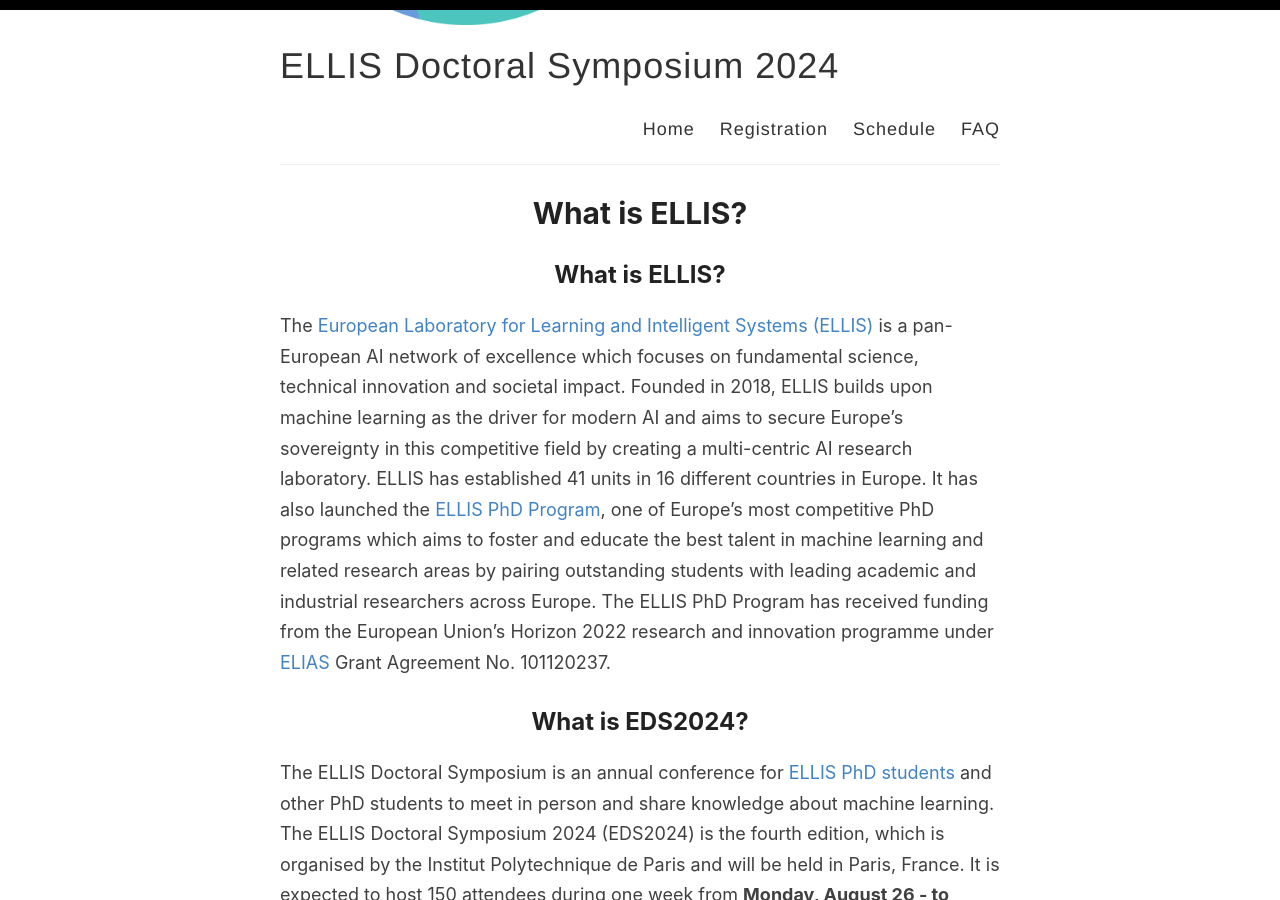
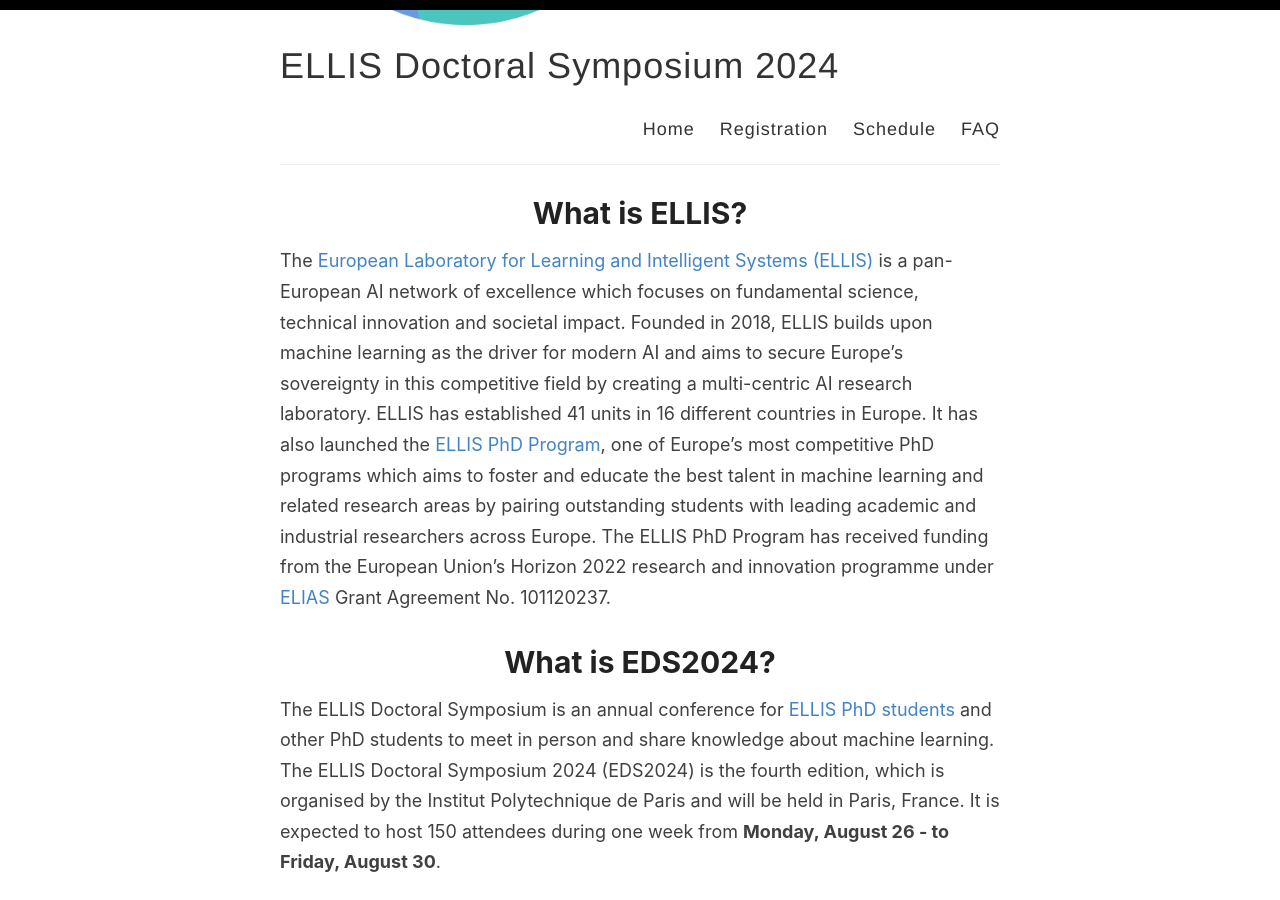
Before and after one commit to eds2024/eds2024.github.io, a Jekyll site: the page built from _pages/index.md, in a window 1280 px wide and 900 px high, scrolled down 367 px. Built offline with Jekyll 4.4.1, drawn with Linux system fonts in a browser that asks for light colours; the list of posts is cut into pages by our own code; our own code applies the rules of GitHub Pages for plain Markdown files.

Commit message:
Update index.md

```diff
--- a/_pages/index.md
+++ b/_pages/index.md
@@ -1,13 +1,12 @@
 ---
 layout: page
-title:
+title: What is ELLIS?
 permalink: /
 ---
 
-## What is ELLIS?
 The [European Laboratory for Learning and Intelligent Systems (ELLIS)](https://ellis.eu/) is a pan-European AI network of excellence which focuses on fundamental science, technical innovation and societal impact. Founded in 2018, ELLIS builds upon machine learning as the driver for modern AI and aims to secure Europe’s sovereignty in this competitive field by creating a multi-centric AI research laboratory. ELLIS has established 41 units in 16 different countries in Europe. It has also launched the [ELLIS PhD Program](https://ellis.eu/phd-postdoc), one of Europe’s most competitive PhD programs which aims to foster and educate the best talent in machine learning and related research areas by pairing outstanding students with leading academic and industrial researchers across Europe. The ELLIS PhD Program has received funding from the European Union’s Horizon 2022 research and innovation programme under [ELIAS](https://elias-ai.eu/) Grant Agreement No. 101120237.
 
-## What is EDS2024?
+# What is EDS2024?
 The ELLIS Doctoral Symposium is an annual conference for [ELLIS PhD students](https://ellis.eu/phd-postdoc) and other PhD students to meet in person and share knowledge about machine learning. The ELLIS Doctoral Symposium 2024 (EDS2024) is the fourth edition, which is organised by the Institut Polytechnique de Paris and will be held in Paris, France. It is expected to host 150 attendees during one week from **Monday, August 26 - to Friday, August 30**.
 
 The focus of this year’s symposium is **AI & Sustainability**.
```
